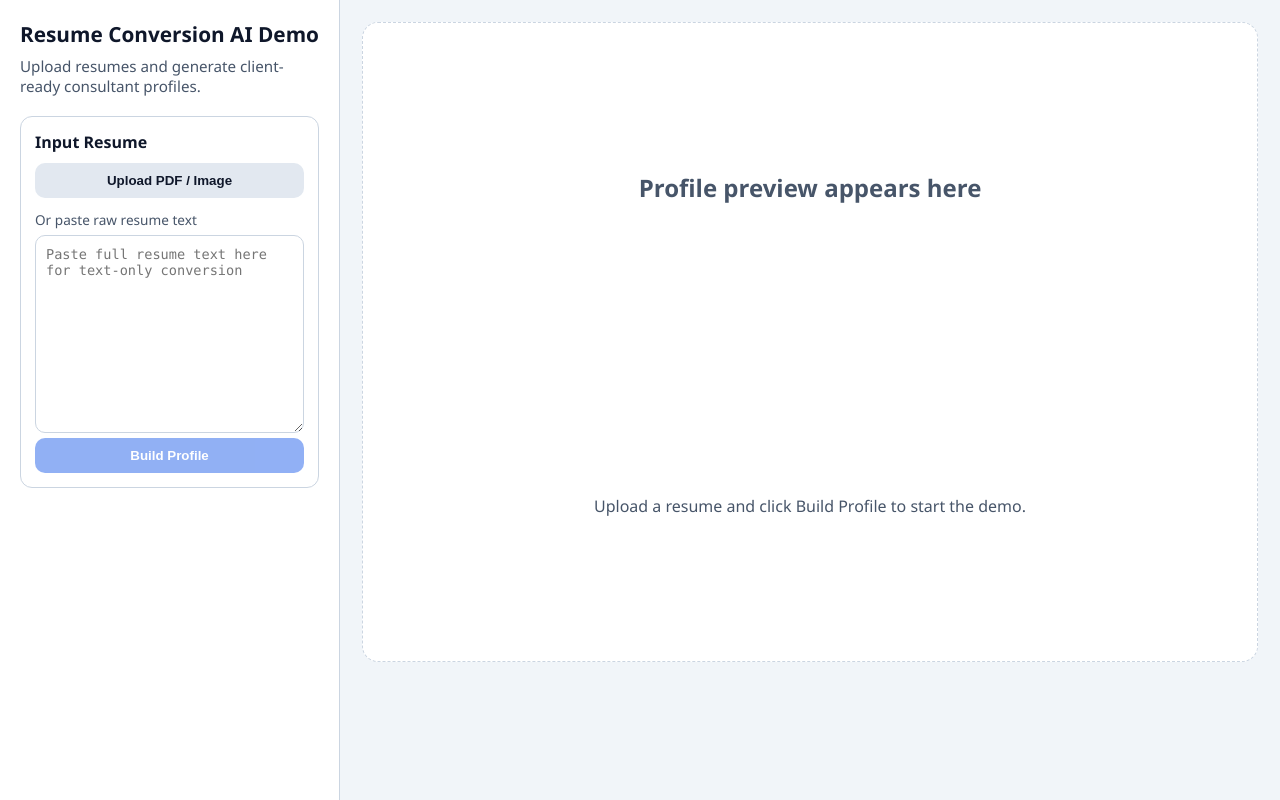
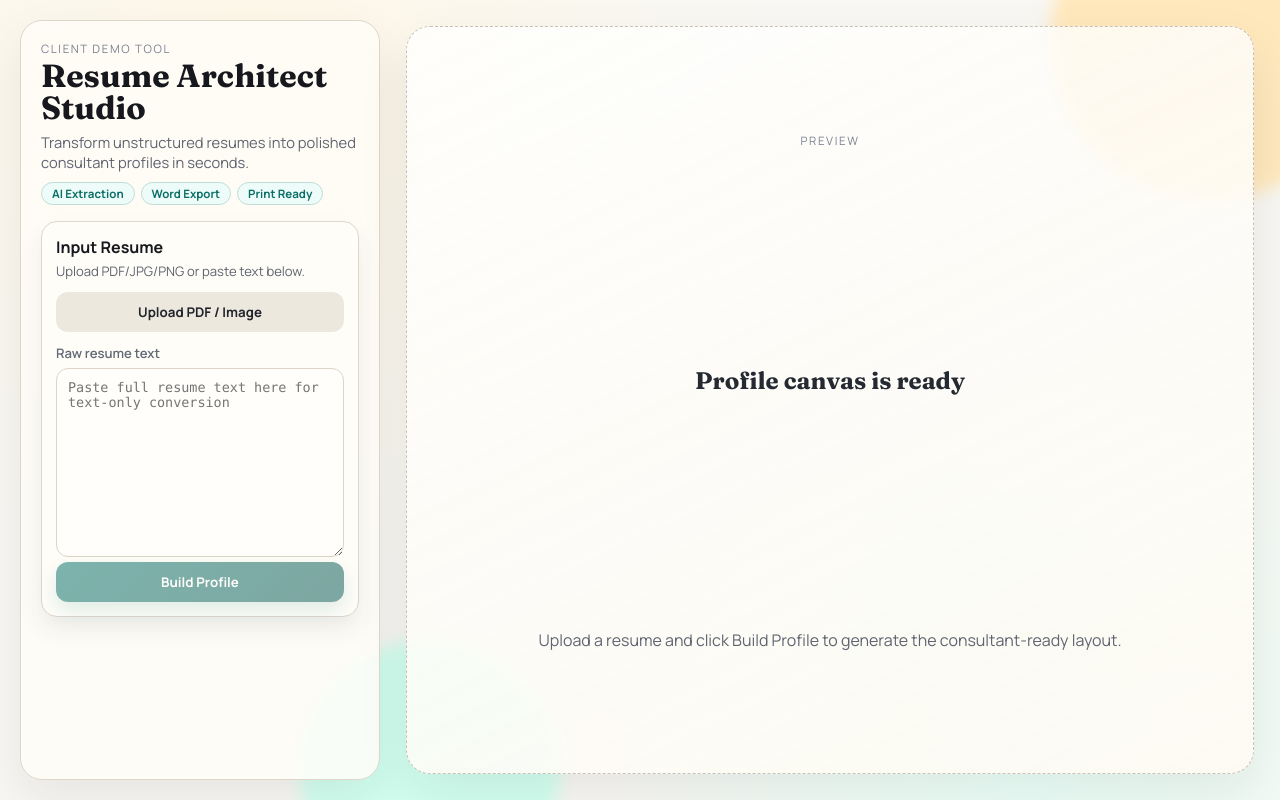
Before and after one commit to GuruRagvesh/Resume-Architect-AI, a React (Vite) app: page / in a window 1280 px wide. Built offline with nearby package versions, Linux system fonts and the light colour scheme; no server answers.

Commit message:
feat: improve UI and profile visual design

```diff
--- a/src/App.tsx
+++ b/src/App.tsx
@@ -129,16 +129,31 @@ const App: React.FC = () => {
 
   return (
     <div className="app-shell">
+      <div className="background-orb orb-a" />
+      <div className="background-orb orb-b" />
+
       <aside className="sidebar no-print">
-        <h1>Resume Conversion AI Demo</h1>
-        <p className="tagline">Upload resumes and generate client-ready consultant profiles.</p>
+        <div className="brand-block">
+          <p className="eyebrow">Client Demo Tool</p>
+          <h1>Resume Architect Studio</h1>
+          <p className="tagline">Transform unstructured resumes into polished consultant profiles in seconds.</p>
+          <div className="meta-pills">
+            <span>AI Extraction</span>
+            <span>Word Export</span>
+            <span>Print Ready</span>
+          </div>
+        </div>
 
-        <div className="card">
+        <div className="card elevated">
           <h2>Input Resume</h2>
-          <button type="button" onClick={() => fileInputRef.current?.click()} className="button button-secondary">
+          <p className="helper">Upload PDF/JPG/PNG or paste text below.</p>
+
+          <button type="button" onClick={() => fileInputRef.current?.click()} className="button button-upload">
             Upload PDF / Image
           </button>
+
           <input ref={fileInputRef} type="file" accept=".pdf,image/*" onChange={onSelectFile} hidden />
+
           {uploadedFiles ? (
             <div className="inline-row">
               <span>{uploadedFiles[0].name}</span>
@@ -148,7 +163,7 @@ const App: React.FC = () => {
             </div>
           ) : null}
 
-          <label htmlFor="raw-resume">Or paste raw resume text</label>
+          <label htmlFor="raw-resume">Raw resume text</label>
           <textarea
             id="raw-resume"
             value={rawResume}
@@ -159,15 +174,15 @@ const App: React.FC = () => {
 
           {error ? <div className="error-box">{error}</div> : null}
 
-          <button className="button" onClick={onBuild} disabled={!canBuild || isProcessing} type="button">
-            {isProcessing ? "Processing..." : "Build Profile"}
+          <button className="button button-primary" onClick={onBuild} disabled={!canBuild || isProcessing} type="button">
+            {isProcessing ? "Building profile..." : "Build Profile"}
           </button>
         </div>
 
         {profile ? (
-          <div className="card actions">
+          <div className="card actions elevated">
             <button className="button button-secondary" type="button" onClick={() => window.print()}>
-              Print
+              Print Profile
             </button>
             <button className="button button-secondary" type="button" onClick={() => exportProfileToWord(profile)}>
               Export Word
@@ -181,8 +196,9 @@ const App: React.FC = () => {
           <ProfileCard profile={profile} sourceImages={sourceImages} />
         ) : (
           <div className="empty-state">
-            <h2>Profile preview appears here</h2>
-            <p>Upload a resume and click Build Profile to start the demo.</p>
+            <p className="eyebrow">Preview</p>
+            <h2>Profile canvas is ready</h2>
+            <p>Upload a resume and click Build Profile to generate the consultant-ready layout.</p>
           </div>
         )}
       </main>
--- a/src/components/ProfileCard.tsx
+++ b/src/components/ProfileCard.tsx
@@ -64,8 +64,9 @@ const ProfileCard: React.FC<ProfileCardProps> = ({ profile, sourceImages }) => {
           className="profile-photo"
         />
         <div>
+          <p className="profile-overline">Consultant Profile</p>
           <h1>{profile.name}</h1>
-          <p>{profile.title}</p>
+          <p className="profile-title">{profile.title}</p>
         </div>
       </header>
 
--- a/src/styles.css
+++ b/src/styles.css
@@ -1,14 +1,19 @@
+@import url("https://fonts.googleapis.com/css2?family=Fraunces:opsz,wght@9..144,500;9..144,700&family=Manrope:wght@400;500;600;700;800&display=swap");
+
 :root {
   color-scheme: light;
-  font-family: "Segoe UI", Tahoma, Geneva, Verdana, sans-serif;
-  --bg: #f1f5f9;
-  --panel: #ffffff;
-  --text: #0f172a;
-  --muted: #475569;
-  --line: #cbd5e1;
-  --brand: #2563eb;
-  --brand-dark: #1d4ed8;
-  --danger: #b91c1c;
+  --font-ui: "Manrope", "Avenir Next", sans-serif;
+  --font-display: "Fraunces", Georgia, serif;
+  --bg: #f8f7f3;
+  --panel: #fffdf8;
+  --text: #16181d;
+  --muted: #5f6470;
+  --line: #ddd6c9;
+  --brand: #0f766e;
+  --brand-dark: #115e59;
+  --accent: #f59e0b;
+  --danger: #b42318;
+  --shadow: 0 20px 50px rgba(22, 24, 29, 0.08);
 }
 
 * {
@@ -17,82 +22,182 @@
 
 body {
   margin: 0;
-  background: var(--bg);
+  font-family: var(--font-ui);
+  background: radial-gradient(circle at 20% 10%, #fff8e8 0, transparent 40%), radial-gradient(circle at 80% 90%, #e8fff7 0, transparent 34%), var(--bg);
   color: var(--text);
 }
 
 .app-shell {
   display: grid;
-  grid-template-columns: 340px 1fr;
+  grid-template-columns: 360px 1fr;
+  gap: 20px;
   min-height: 100vh;
+  padding: 20px;
+  position: relative;
+}
+
+.background-orb {
+  position: fixed;
+  z-index: 0;
+  filter: blur(8px);
+  border-radius: 999px;
+  pointer-events: none;
+}
+
+.orb-a {
+  width: 320px;
+  height: 320px;
+  background: #ffe8bc;
+  top: -120px;
+  right: -90px;
+}
+
+.orb-b {
+  width: 260px;
+  height: 260px;
+  background: #d2fff0;
+  bottom: -100px;
+  left: 300px;
+}
+
+.sidebar,
+.main-panel {
+  position: relative;
+  z-index: 1;
 }
 
 .sidebar {
-  background: var(--panel);
-  border-right: 1px solid var(--line);
+  background: rgba(255, 253, 248, 0.84);
+  backdrop-filter: blur(6px);
+  border: 1px solid var(--line);
+  border-radius: 22px;
   padding: 20px;
+  box-shadow: var(--shadow);
+  height: calc(100vh - 40px);
+  overflow: auto;
+}
+
+.brand-block {
+  margin-bottom: 16px;
+}
+
+.eyebrow {
+  text-transform: uppercase;
+  letter-spacing: 0.14em;
+  font-size: 0.72rem;
+  color: #7b8190;
+  margin: 0;
 }
 
 .sidebar h1 {
-  margin: 0;
-  font-size: 1.3rem;
+  margin: 4px 0;
+  font-family: var(--font-display);
+  font-size: 2rem;
+  line-height: 1;
 }
 
 .tagline {
   color: var(--muted);
-  margin: 8px 0 20px;
-  font-size: 0.95rem;
+  margin: 8px 0 10px;
+  font-size: 0.92rem;
+}
+
+.meta-pills {
+  display: flex;
+  flex-wrap: wrap;
+  gap: 6px;
+}
+
+.meta-pills span {
+  border: 1px solid #bfdbd7;
+  background: #edfcf9;
+  color: #0b6f68;
+  border-radius: 999px;
+  padding: 3px 10px;
+  font-size: 0.72rem;
+  font-weight: 700;
 }
 
 .card {
   background: var(--panel);
   border: 1px solid var(--line);
-  border-radius: 12px;
+  border-radius: 16px;
   padding: 14px;
   margin-bottom: 14px;
 }
 
 .card h2 {
-  margin: 0 0 10px;
+  margin: 0;
   font-size: 1rem;
+}
+
+.helper {
+  margin: 4px 0 12px;
+  color: var(--muted);
+  font-size: 0.82rem;
+}
+
+.elevated {
+  box-shadow: 0 12px 24px rgba(44, 48, 55, 0.08);
 }
 
 label {
   display: block;
   margin: 12px 0 6px;
-  font-size: 0.85rem;
-  color: var(--muted);
+  font-size: 0.82rem;
+  color: #616876;
+  font-weight: 600;
 }
 
 textarea {
   width: 100%;
   border: 1px solid var(--line);
-  border-radius: 10px;
-  padding: 10px;
+  border-radius: 12px;
+  padding: 11px;
   resize: vertical;
-  font-family: Consolas, monospace;
-  font-size: 0.85rem;
+  font-family: "IBM Plex Mono", Consolas, monospace;
+  font-size: 0.84rem;
+  background: #fffefb;
+}
+
+textarea:focus-visible,
+.button:focus-visible,
+.link-button:focus-visible {
+  outline: 2px solid #5eead4;
+  outline-offset: 2px;
 }
 
 .button {
   width: 100%;
   border: none;
-  border-radius: 10px;
-  padding: 10px;
-  background: var(--brand);
+  border-radius: 12px;
+  padding: 11px;
   color: white;
-  font-weight: 600;
+  font-weight: 700;
+  font-family: var(--font-ui);
   cursor: pointer;
+  transition: transform 140ms ease, opacity 140ms ease, box-shadow 140ms ease;
+}
+
+.button:hover {
+  transform: translateY(-1px);
 }
 
 .button:disabled {
-  opacity: 0.5;
+  opacity: 0.54;
   cursor: not-allowed;
+  transform: none;
 }
 
+.button-primary {
+  background: linear-gradient(135deg, #0f766e, #115e59);
+  box-shadow: 0 8px 20px rgba(15, 118, 110, 0.25);
+}
+
+.button-upload,
 .button-secondary {
-  background: #e2e8f0;
-  color: #0f172a;
+  background: #ece8de;
+  color: #21242b;
 }
 
 .inline-row {
@@ -100,72 +205,103 @@ textarea {
   justify-content: space-between;
   align-items: center;
   margin: 10px 0;
-  font-size: 0.85rem;
+  font-size: 0.83rem;
+  padding: 8px 10px;
+  border-radius: 10px;
+  background: #f7f4ed;
 }
 
 .link-button {
   border: none;
   background: transparent;
-  color: var(--brand-dark);
+  color: #0b6f68;
+  font-weight: 700;
   cursor: pointer;
 }
 
 .error-box {
-  background: #fef2f2;
-  border: 1px solid #fecaca;
+  background: #fff1ee;
+  border: 1px solid #f2b8ae;
   color: var(--danger);
   border-radius: 10px;
   padding: 10px;
   margin: 10px 0;
-  font-size: 0.85rem;
+  font-size: 0.82rem;
+}
+
+.actions {
+  display: grid;
+  gap: 8px;
 }
 
 .main-panel {
-  padding: 22px;
+  padding: 6px;
 }
 
 .empty-state {
-  background: var(--panel);
-  border: 1px dashed var(--line);
-  border-radius: 16px;
-  min-height: 80vh;
+  border: 1px dashed #c8c1b6;
+  border-radius: 24px;
+  min-height: calc(100vh - 52px);
   display: grid;
   place-items: center;
   text-align: center;
   color: var(--muted);
+  background: linear-gradient(155deg, rgba(255, 255, 255, 0.78), rgba(253, 250, 242, 0.92));
+  box-shadow: var(--shadow);
+  animation: fadeUp 360ms ease;
+}
+
+.empty-state h2 {
+  margin: 6px 0;
+  font-family: var(--font-display);
+  color: #252a32;
 }
 
 .profile-card {
-  background: var(--panel);
-  border: 1px solid var(--line);
-  border-radius: 16px;
+  background: linear-gradient(180deg, #fffdfa 0%, #fefcf7 100%);
+  border: 1px solid #d5ccbb;
+  border-radius: 24px;
   max-width: 980px;
   margin: 0 auto;
-  padding: 28px;
+  padding: 32px;
+  box-shadow: var(--shadow);
+  animation: fadeUp 300ms ease;
 }
 
 .profile-header {
   display: grid;
-  grid-template-columns: 120px 1fr;
-  gap: 16px;
+  grid-template-columns: 130px 1fr;
+  gap: 18px;
   align-items: center;
   margin-bottom: 22px;
+  padding-bottom: 18px;
+  border-bottom: 1px solid #ddd3c2;
+}
+
+.profile-overline {
+  margin: 0;
+  text-transform: uppercase;
+  letter-spacing: 0.13em;
+  color: #7a7d87;
+  font-size: 0.68rem;
+  font-weight: 800;
 }
 
 .profile-header h1 {
-  margin: 0;
-  font-size: 1.7rem;
+  margin: 4px 0;
+  font-family: var(--font-display);
+  font-size: 2rem;
 }
 
-.profile-header p {
-  margin: 6px 0 0;
-  color: var(--muted);
-  font-weight: 600;
+.profile-title {
+  margin: 0;
+  color: #4e5664;
+  font-weight: 700;
 }
 
 .crop-wrap {
-  border: 1px solid var(--line);
-  border-radius: 10px;
+  border: 1px solid #d7cdbd;
+  border-radius: 12px;
   overflow: hidden;
   position: relative;
   background: white;
@@ -177,42 +313,44 @@ textarea {
 }
 
 .profile-photo {
-  width: 120px;
-  height: 150px;
+  width: 130px;
+  height: 164px;
 }
 
 .crop-fallback {
-  border: 1px dashed var(--line);
+  border: 1px dashed #ccc2b3;
   border-radius: 10px;
   display: grid;
   place-items: center;
-  color: var(--muted);
+  color: #737986;
   font-size: 0.75rem;
+  background: #fffcf6;
 }
 
 .badge-row {
   display: flex;
-  gap: 12px;
+  gap: 10px;
   flex-wrap: wrap;
-  margin-bottom: 18px;
+  margin-bottom: 16px;
 }
 
 .badge-item {
-  width: 76px;
+  width: 78px;
   text-align: center;
 }
 
 .badge-image {
-  width: 56px;
-  height: 56px;
+  width: 58px;
+  height: 58px;
   margin: 0 auto;
 }
 
 .badge-item span {
   display: block;
-  margin-top: 6px;
-  font-size: 0.65rem;
-  color: var(--muted);
+  margin-top: 5px;
+  font-size: 0.64rem;
+  color: #656c79;
+  font-weight: 700;
 }
 
 .section {
@@ -220,16 +358,21 @@ textarea {
 }
 
 .section h3 {
-  border-bottom: 1px solid var(--line);
-  padding-bottom: 4px;
-  font-size: 0.95rem;
+  font-family: var(--font-display);
+  border-bottom: 1px solid #d6cebf;
+  padding-bottom: 5px;
   margin-bottom: 8px;
+  color: #13202a;
 }
 
 .section p,
 .section li {
-  line-height: 1.45;
-  color: #1e293b;
+  line-height: 1.52;
+  color: #232a34;
+}
+
+.section ul {
+  margin: 8px 0;
 }
 
 .chip-list {
@@ -239,17 +382,17 @@ textarea {
 }
 
 .chip {
-  border: 1px solid #bfdbfe;
-  background: #eff6ff;
-  color: #1d4ed8;
+  border: 1px solid #b9ddd8;
+  background: #ebfbf7;
+  color: #0f766e;
   border-radius: 999px;
-  padding: 4px 8px;
+  padding: 4px 10px;
   font-size: 0.75rem;
-  font-weight: 600;
+  font-weight: 700;
 }
 
 .project-item {
-  border-left: 3px solid #93c5fd;
+  border-left: 3px solid #b6ded8;
   padding-left: 10px;
   margin-bottom: 12px;
 }
@@ -264,8 +407,39 @@ textarea {
   gap: 12px;
 }
 
-@media (max-width: 960px) {
+@keyframes fadeUp {
+  from {
+    opacity: 0;
+    transform: translateY(8px);
+  }
+  to {
+    opacity: 1;
+    transform: translateY(0);
+  }
+}
+
+@media (max-width: 1040px) {
   .app-shell {
+    grid-template-columns: 1fr;
+    padding: 12px;
+  }
+
+  .sidebar {
+    height: auto;
+  }
+
+  .empty-state {
+    min-height: 420px;
+  }
+}
+
+@media (max-width: 760px) {
+  .profile-card {
+    padding: 20px;
+    border-radius: 16px;
+  }
+
+  .profile-header {
     grid-template-columns: 1fr;
   }
 
@@ -275,8 +449,14 @@ textarea {
 }
 
 @media print {
-  .no-print {
+  .no-print,
+  .background-orb {
     display: none;
+  }
+
+  .app-shell {
+    display: block;
+    padding: 0;
   }
 
   .main-panel {
@@ -284,9 +464,11 @@ textarea {
   }
 
   .profile-card {
+    box-shadow: none;
     border: none;
     border-radius: 0;
     max-width: none;
     padding: 0;
+    background: white;
   }
 }
```
